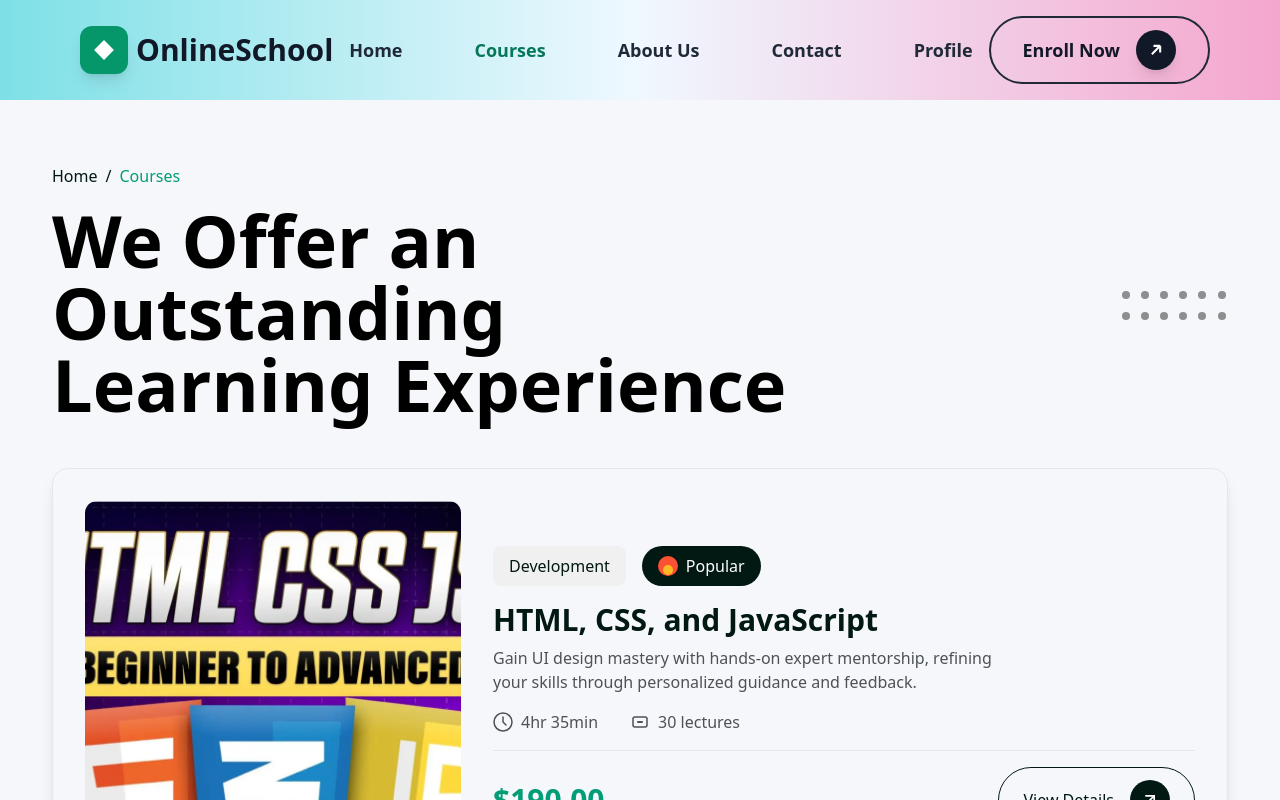
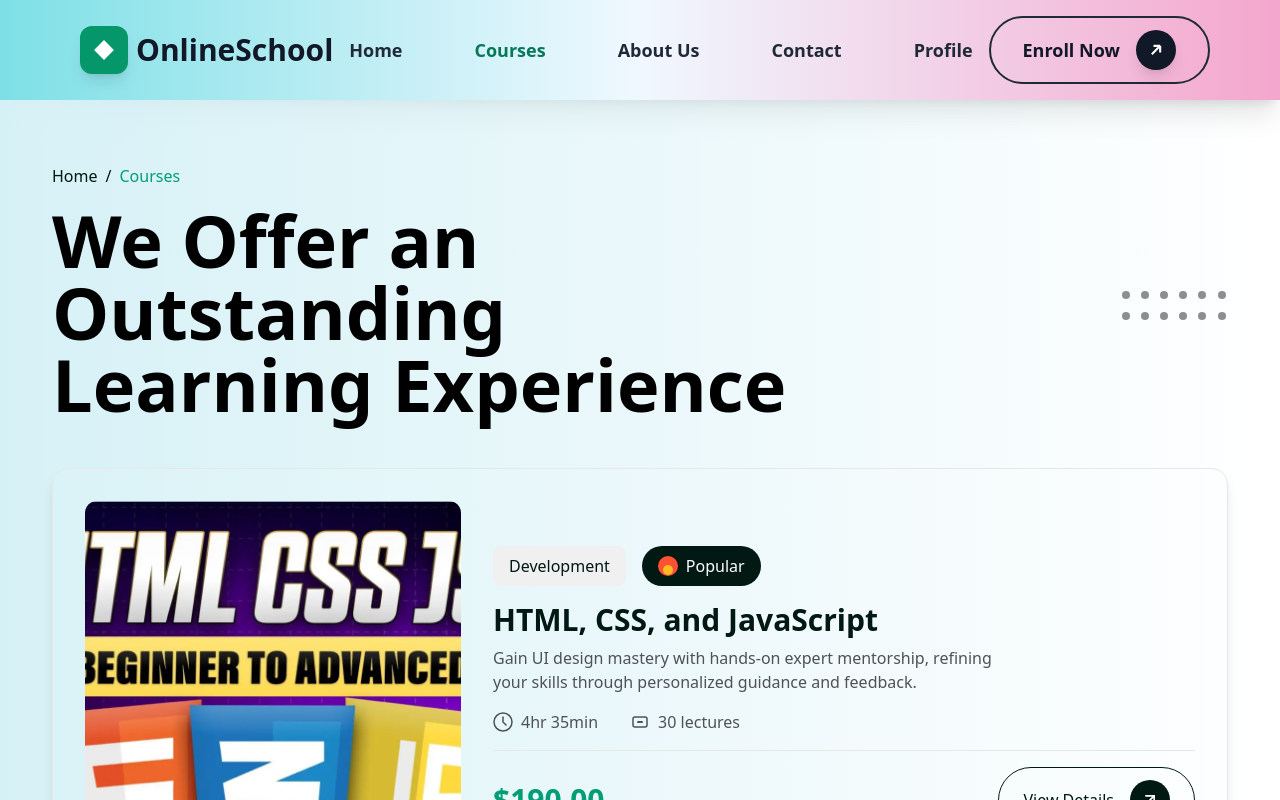
Before and after one commit to lakshanravindu21/online_learnig_system, a React (Create React App) app in the folder frontend/: page /courses in a window 1280 px wide. Shown: the top 800 px of the page. Built offline with nearby package versions, Linux system fonts and the light colour scheme.

Commit message:
Update CourseSection background to a gradient for enhanced visual appeal

```diff
--- a/frontend/src/pages/course.jsx
+++ b/frontend/src/pages/course.jsx
@@ -15,7 +15,7 @@ export default function CourseSection() {
   return (
     <>
       <Header />
-    <section className="relative w-full min-h-screen bg-[#F5F7FA] flex flex-col items-center py-8 md:py-12 lg:py-16">
+    <section className="relative w-full min-h-screen bg-gradient-to-r from-[#d6f1f6] to-[#f6d6f3]flex flex-col items-center py-8 md:py-12 lg:py-16">
       {/* Container */}
   <div className="relative w-full max-w-[95vw] xl:max-w-[1240px] mx-auto px-2 sm:px-4 md:px-6 lg:px-8">
         {/* Breadcrumb */}
```
